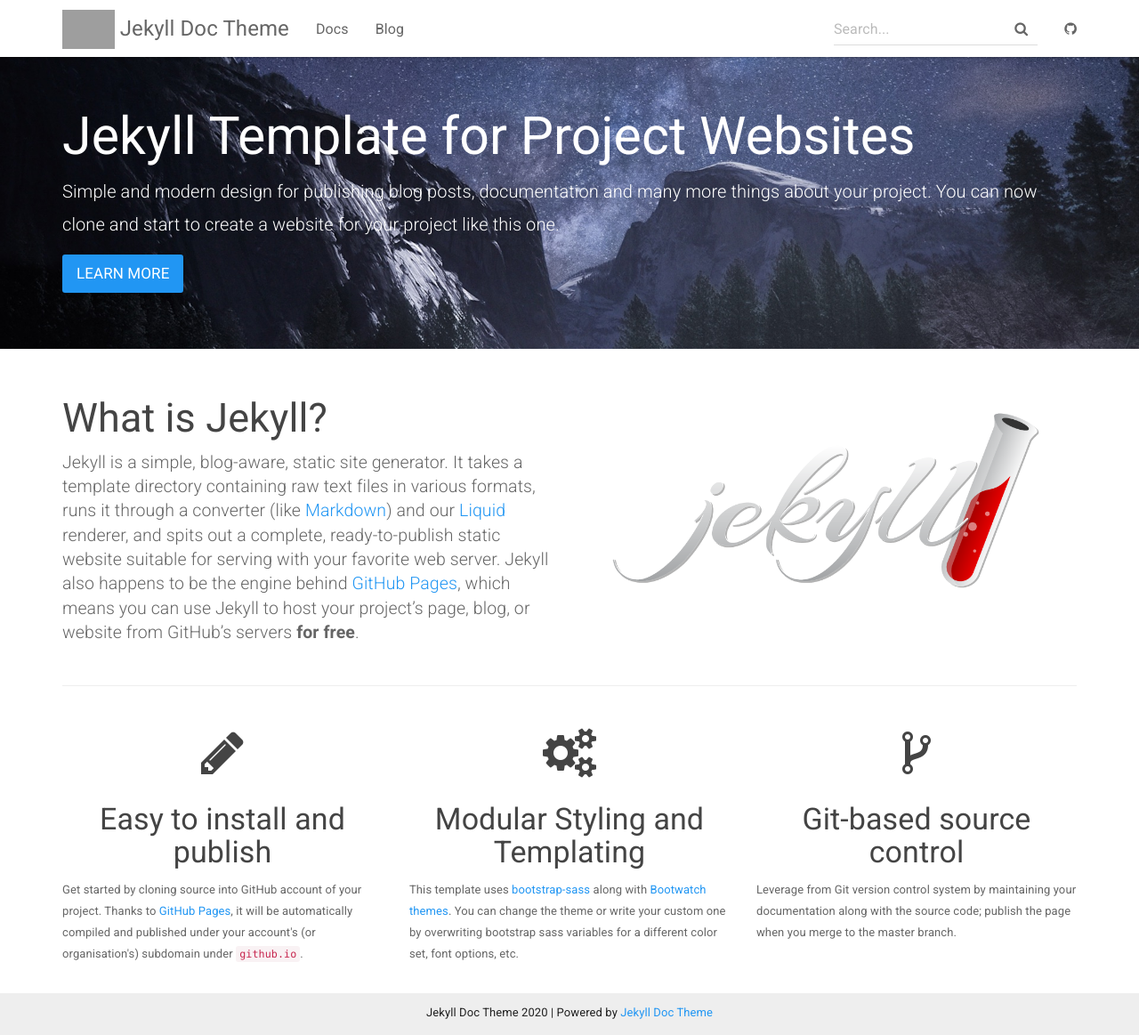
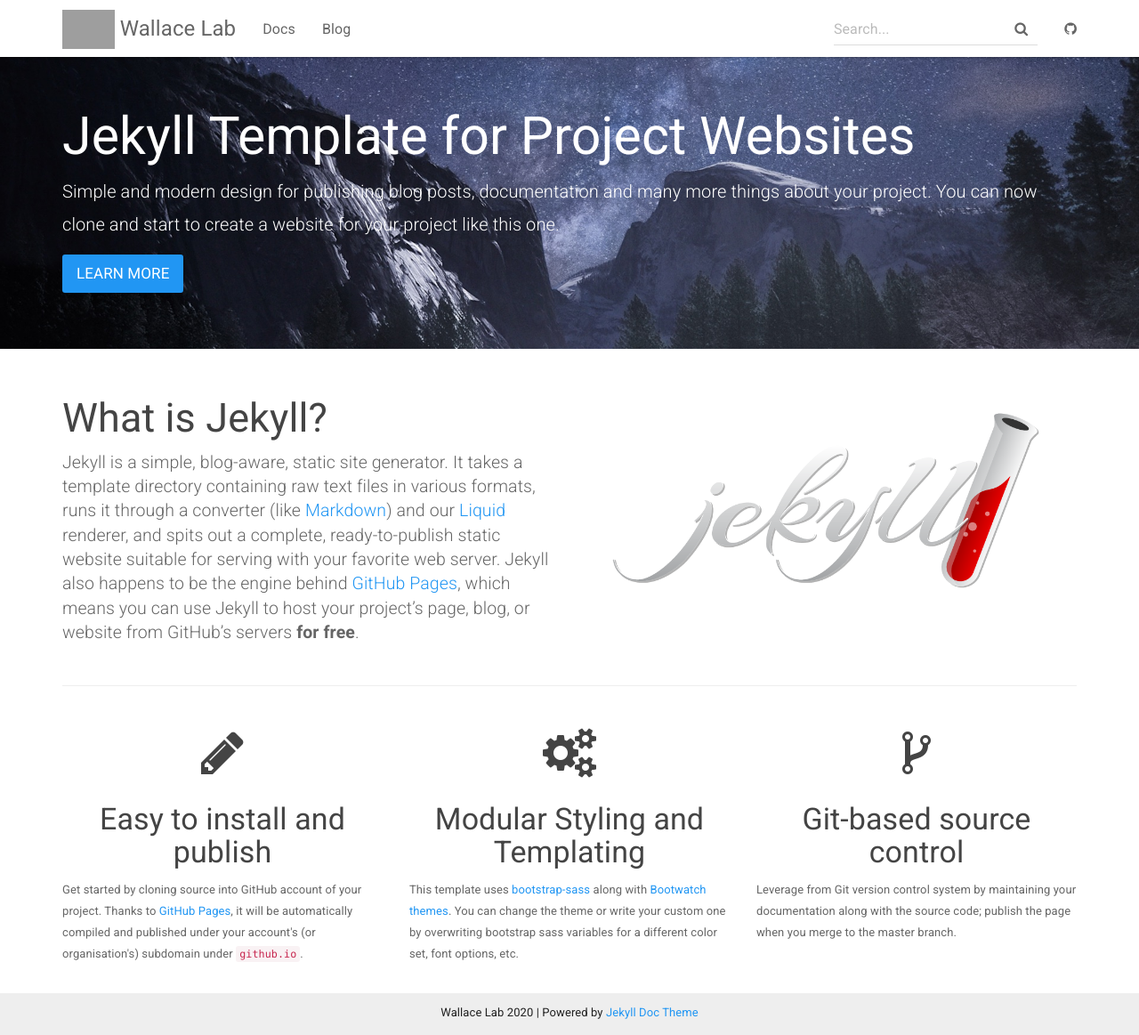
Before and after one commit to wallacelab/lab-wiki, a Jekyll site: the page built from index.html, in a window 1280 px wide and 1163 px high. Shown: the whole window at 89% size. Built offline with Jekyll 4.4.1, drawn with Linux system fonts in a browser that asks for light colours; grey boxes are pictures that could not be loaded.

Commit message:
Update _config.yml

```diff
--- a/_config.yml
+++ b/_config.yml
@@ -1,15 +1,14 @@
 # Site settings
-title: Jekyll Doc Theme
-email: your-email@domain.com
+title: Wallace Lab
+#email: your-email@domain.com
 description: >
-  Jekyll Template for Project Websites
-  providing documentation and blog post pages.
+  Wallace Lab Wiki Page
 lang: en-US
 
-baseurl: "/jekyll-doc-theme" # the subpath of your site, e.g. /blog/
-url: https://aksakalli.github.io/jekyll-doc-theme # the base hostname & protocol for your site
-git_address: https://github.com/aksakalli/jekyll-doc-theme
-git_edit_address: https://github.com/aksakalli/jekyll-doc-theme/blob/gh-pages
+baseurl: "/wallacelab_test" # the subpath of your site, e.g. /blog/
+url: https://akcorut.github.io/wallacelab_test # the base hostname & protocol for your site
+git_address: https://github.com/akcorut/wallacelab_test
+#git_edit_address:
 
 # theme options from https://bootswatch.com/3/
 # comment out this to use default Bootstrap
```
